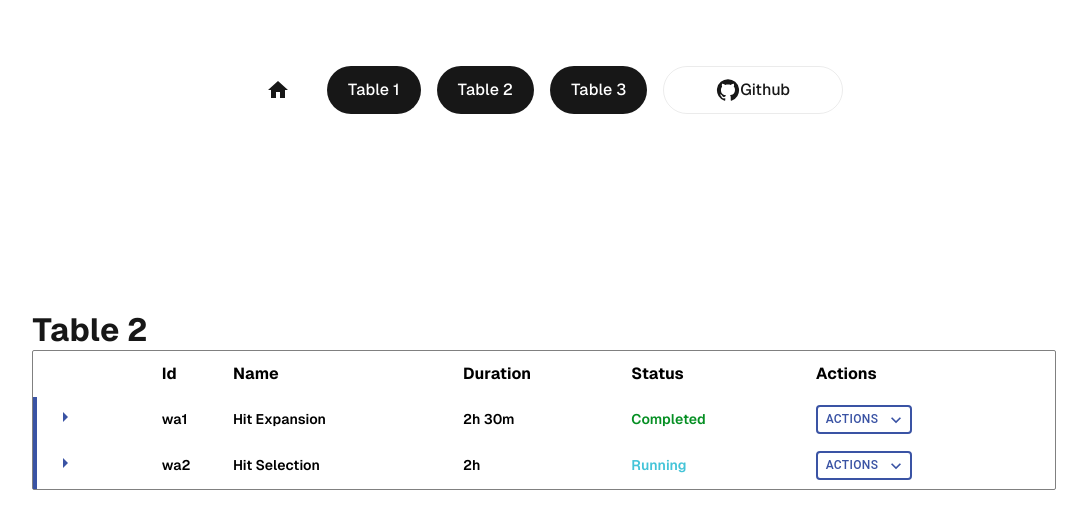
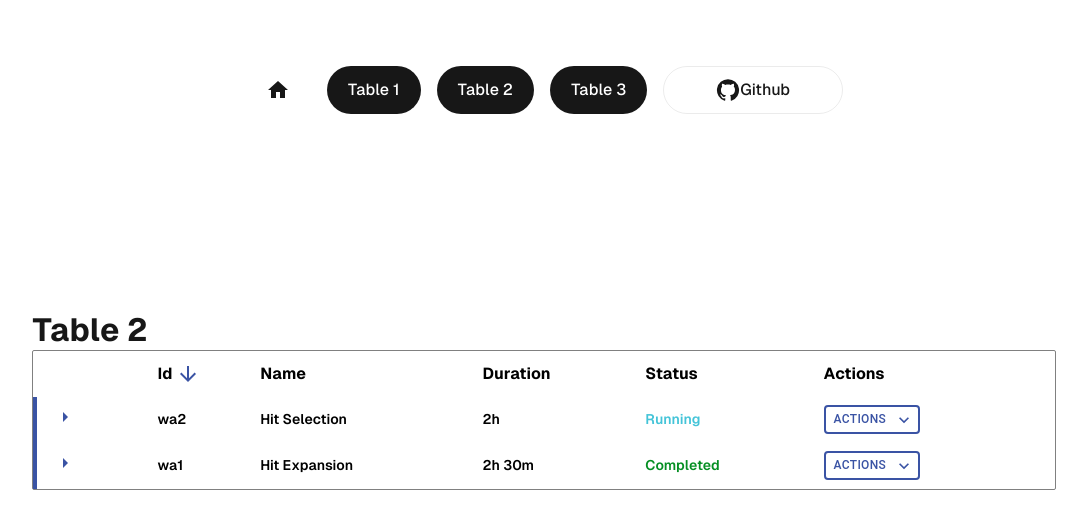
Before and after one commit to Wenying0808/table-component, a Next.js app in the folder my-table-components/: page /table2 in a window 1280 px wide. Shown: the top 528 px of the page, without its empty margins (96-1183 px from the left). Built offline with nearby package versions, Linux system fonts and the light colour scheme.

Commit message:
feat:/enable sorting in table 2

```diff
--- a/my-table-components/src/app/components/table/Table1/index.tsx
+++ b/my-table-components/src/app/components/table/Table1/index.tsx
@@ -37,7 +37,6 @@ export default function Table1() {
                 </ColumHeader>
             ),
             sortingFn: 'alphanumeric',
-            sortDescFirst: true,
         }),
         columnHelper.accessor('name', {
             cell: info => info.getValue(),
--- a/my-table-components/src/app/components/table/Table2/index.tsx
+++ b/my-table-components/src/app/components/table/Table2/index.tsx
@@ -1,9 +1,10 @@
-import { useReactTable, getCoreRowModel, createColumnHelper, flexRender, getExpandedRowModel } from '@tanstack/react-table'
+import { useReactTable, getCoreRowModel, createColumnHelper, flexRender, getExpandedRowModel, SortingState, getSortedRowModel } from '@tanstack/react-table'
 import table2Data from '../../../data/MockData_Table2.json';
 import { WorkflowAnalysis } from '../../../types/DataTypes';
 import { useMemo, useState, useEffect } from 'react';
 import React from 'react';
 import { TableColumnHeaderRow } from '../TableColumnHeaderRow';
+import ColumnHeader from '../ColumneHeader';
 import { Table2Row } from '../Table2Row';
 import { Table2CellExpand } from '../Table2CellExpand';
 import { TableCellStatus } from '../../table/StatusCell';
@@ -13,6 +14,7 @@ import { TableCellActions } from '../../table/ActionsCell';
 export default function Table2() {
 
     const [data, setData] = useState<WorkflowAnalysis[]>([]);
+    const [sorting, setSorting] = useState<SortingState>([ {id: 'id', desc: true} ]);
     const columnHelper = createColumnHelper<WorkflowAnalysis>();
 
     useEffect(() => {
@@ -27,42 +29,72 @@ export default function Table2() {
         }),
         columnHelper.accessor('id', {
             cell: info => info.getValue(),
-            header: () => (
-                <span className="table-header">
+            header: ({ column}) => (
+                <ColumnHeader
+                    isSortable={true}
+                    sortingState={column.getIsSorted()}
+                    onClick={() => {
+                        column.toggleSorting();
+                    }}
+                >
                     Id
-                </span>
-            )
+                </ColumnHeader>
+            ),
+            sortingFn: 'alphanumeric',
         }),
         columnHelper.accessor('name', {
             cell: info => info.getValue(),
-            header: () => (
-                <span className="table-header">
+            header: ({ column }) => (
+                <ColumnHeader
+                    isSortable={true}
+                    sortingState={column.getIsSorted()}
+                    onClick={() => {
+                        column.toggleSorting();
+                    }}
+                >
                     Name
-                </span>
-            )
+                </ColumnHeader>
+            ),
+            sortingFn: 'alphanumeric',
         }),
         columnHelper.accessor('duration', {
             cell: info => info.getValue(),
-            header: () => (
-                <span className="table-header">
+            header: ( {column }) => (
+                <ColumnHeader
+                    isSortable={true}
+                    sortingState={column.getIsSorted()}
+                    onClick={() => {
+                        column.toggleSorting();
+                    }}
+                >
                     Duration
-                </span>
-            )
+                </ColumnHeader>
+            ),
+            sortingFn: 'alphanumeric',
         }),
         columnHelper.accessor('status', {
             cell: info => <TableCellStatus data={info.getValue()} />,
-            header: () => (
-                <span className="table-header">
+            header: ({ column }) => (
+                <ColumnHeader
+                    isSortable={true}
+                    sortingState={column.getIsSorted()}
+                    onClick={() => {
+                        column.toggleSorting();
+                    }}
+                >
                     Status
-                </span>
-            )
+                </ColumnHeader>
+            ),
+            sortingFn: 'alphanumeric',
         }),
         columnHelper.accessor('actions', {
             cell: info => <TableCellActions data={info.getValue()} />,
             header: () => (
-                <span className="table-header">
+                <ColumnHeader
+                    isSortable={false}
+                >
                     Actions
-                </span>
+                </ColumnHeader>
             )
         }),
     ], []);
@@ -79,6 +111,11 @@ export default function Table2() {
         getRowCanExpand: () => true,
         getCoreRowModel: getCoreRowModel(),
         getExpandedRowModel: getExpandedRowModel(),
+        getSortedRowModel: getSortedRowModel(),
+        state:{
+            sorting,
+        },
+        onSortingChange: setSorting,
     });
 
 
--- a/my-table-components/src/app/types/TableTypes.ts
+++ b/my-table-components/src/app/types/TableTypes.ts
@@ -7,7 +7,6 @@ export interface ExpandableRow {
 export interface TableRowProps<T extends ExpandableRow> {
     row: Row<T>;
     children: React.ReactNode;
-    /*style?: React.CSSProperties;*/
 }
 
 export interface TableCellExpandProps<T extends ExpandableRow> {
```
